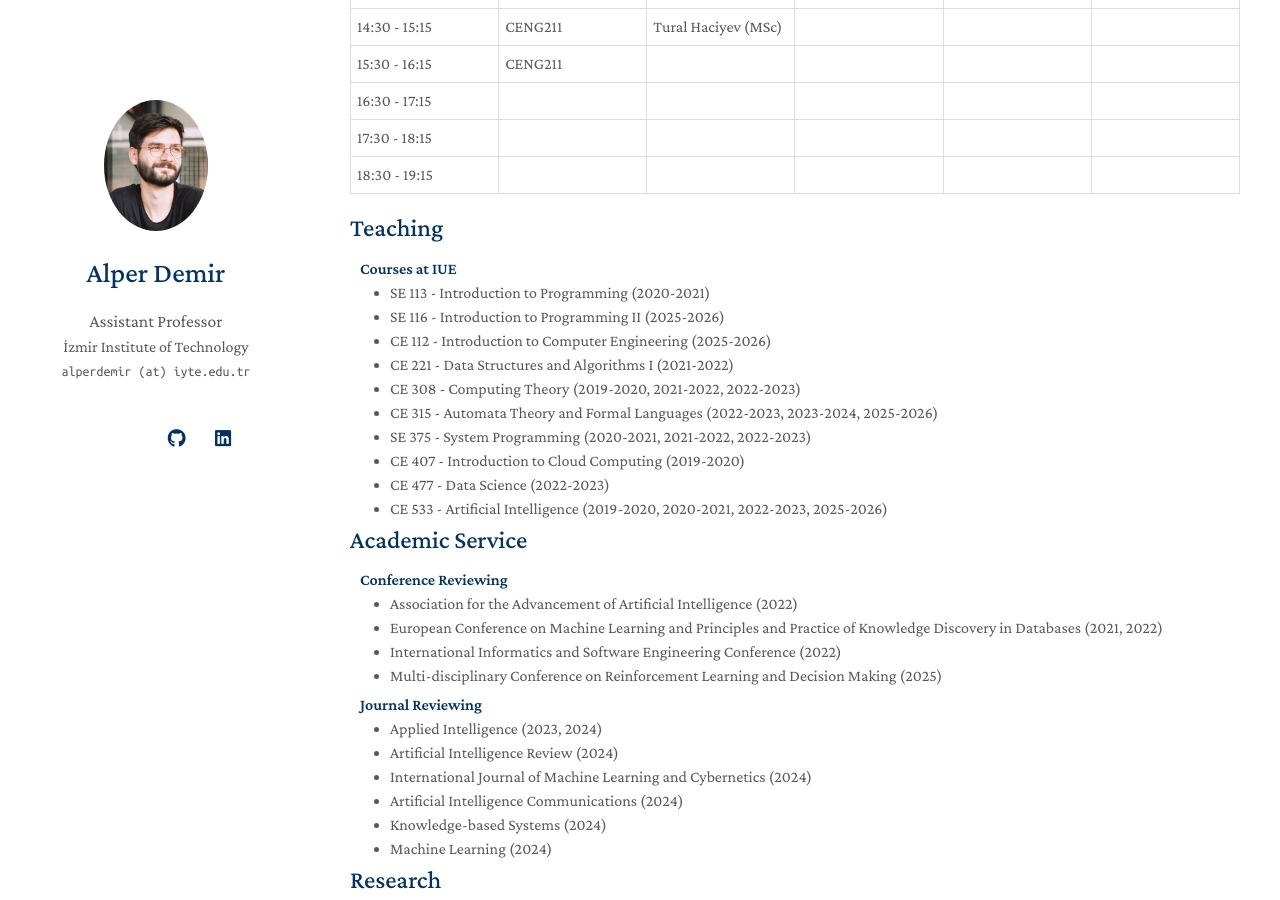
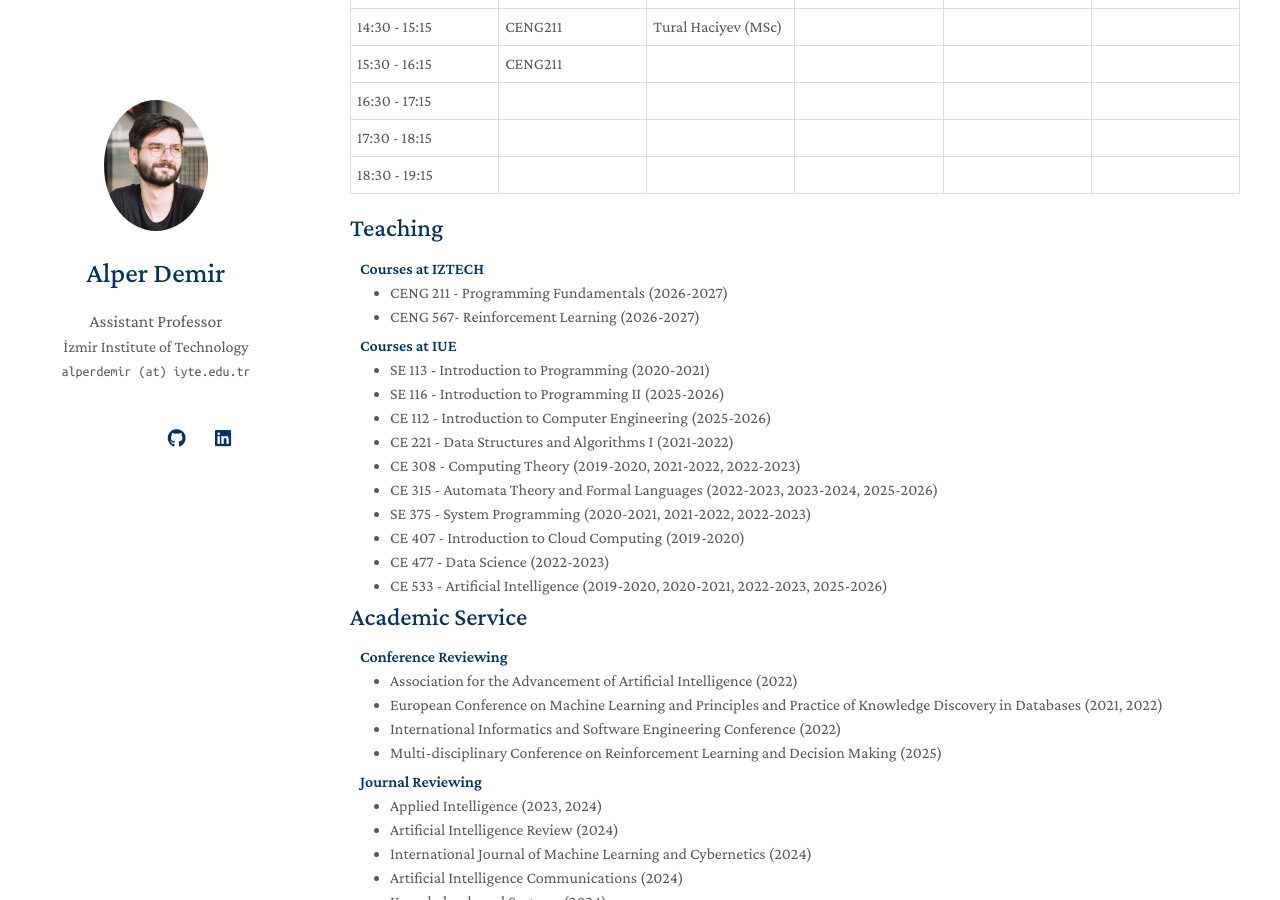
Before and after one commit to gliese876b/gliese876b.github.io, a Jekyll site: the page built from index.md, in a window 1280 px wide and 900 px high, scrolled down 988 px. Built offline with Jekyll 4.4.1, drawn with Linux system fonts in a browser that asks for light colours; nearby versions of some CDN libraries; a style sheet for code colours, icons or effects is not loaded; our own code applies the rules of GitHub Pages for plain Markdown files.

Commit message:
Update teaching.md with new course information
Added course listings for CENG 211 and CENG 567 at IZTECH.

```diff
--- a/_includes/teaching.md
+++ b/_includes/teaching.md
@@ -1,4 +1,11 @@
 ## Teaching
+
+<h4 style="margin:0 10px 0;">Courses at IZTECH</h4>
+
+<ul style="margin:0 0 5px;">
+  <li><a href="https://ceng.iyte.edu.tr/courses/ceng-211/"><autocolor>CENG 211 - Programming Fundamentals (2026-2027)</autocolor></a></li>
+  <li><a href="https://ceng.iyte.edu.tr/courses/ceng-567/"><autocolor>CENG 567- Reinforcement Learning (2026-2027)</autocolor></a></li>
+</ul>
 
 <h4 style="margin:0 10px 0;">Courses at IUE</h4>
 
```
